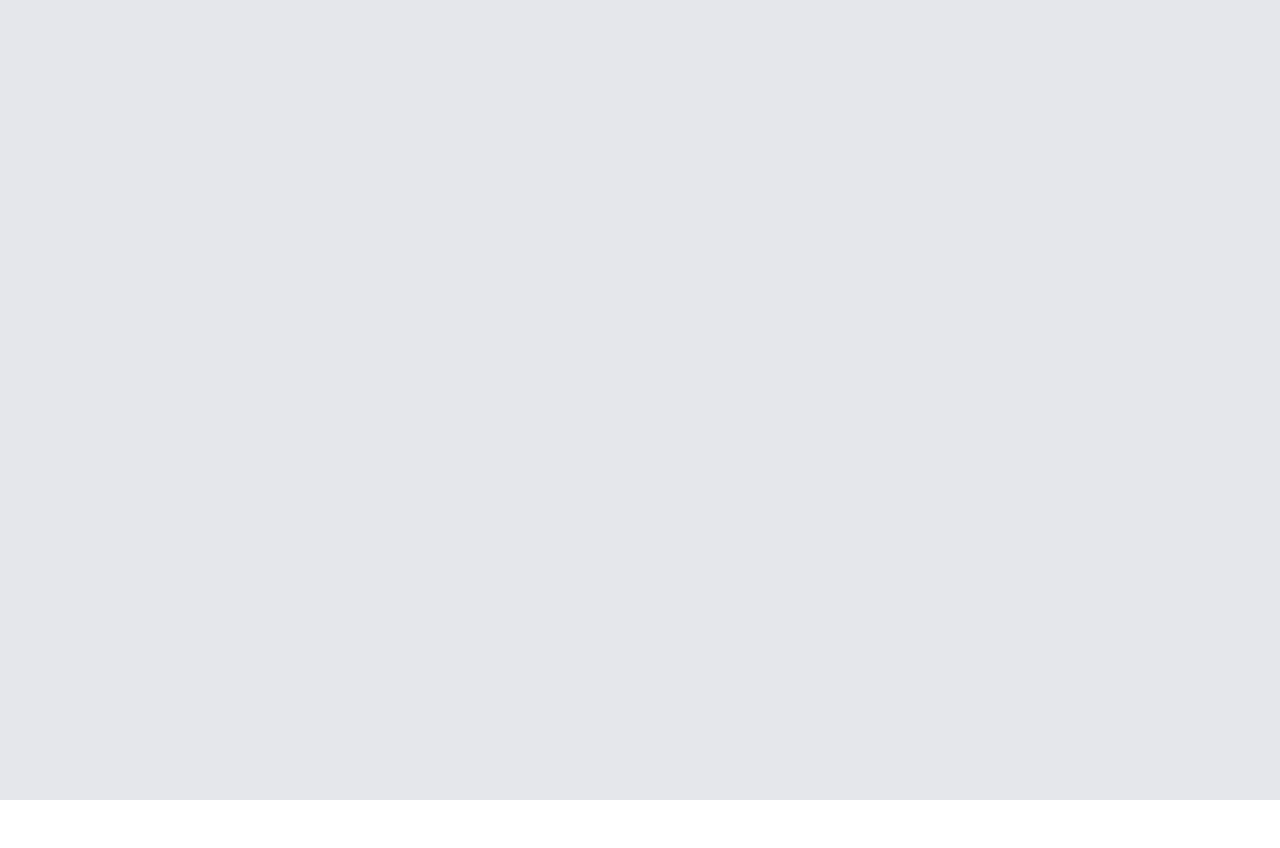
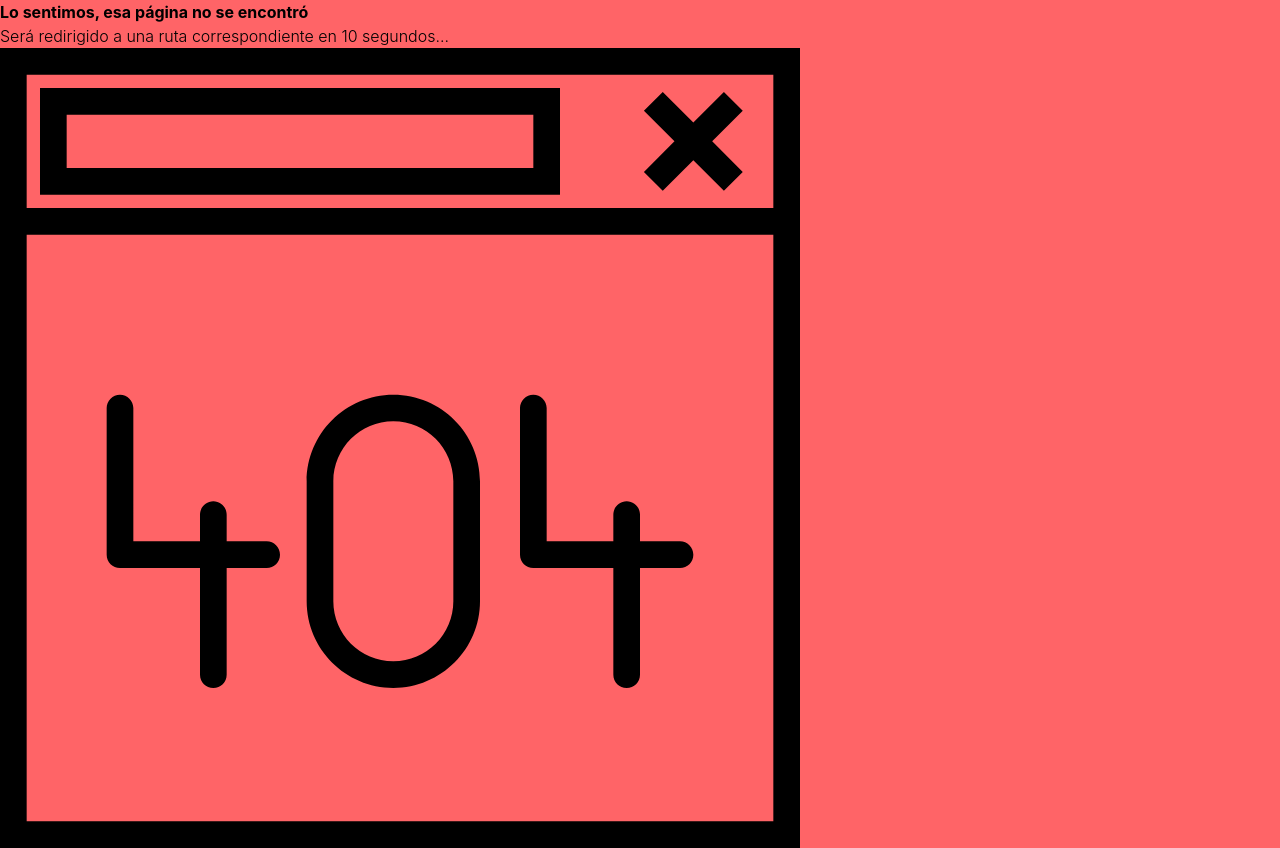
Before and after one commit to mateo-db/trabajo-practico-integrador-2, a React app in the folder frontend/: page / in a window 1280 px wide. Before the commit the page ends 800 px from the top, so only its background shows below. Built offline with nearby package versions, Linux system fonts and the light colour scheme; the HTML template or start-up script is replaced by a standard one.

Commit message:
feat: se implementó enrutamiento protegido de rutas privadas, públicas y wildcards

```diff
--- a/frontend/src/App.jsx
+++ b/frontend/src/App.jsx
@@ -1,8 +1,11 @@
 import React from 'react'
+import { AppRouter } from './router/AppRouter'
+
 
 export const App = () => {
   return (
-    <div className="bg-gray-200 p-4 min-h-screen flex items-center justify-center">
-    </div>
+    <>
+      <AppRouter />
+    </>
   )
 }
--- /dev/null
+++ b/frontend/src/router/AppRouter.jsx
@@ -0,0 +1,25 @@
+import { BrowserRouter, Routes, Route } from "react-router";
+import { LoginPage } from "../pages/LoginPage";
+import { RegisterPage } from "../pages/RegisterPage";
+import { HomePage } from "../pages/HomePage";
+import { ProtectedRoute } from "./ProtectedRoutes";
+import { PublicRoute } from "./PublicRoutes";
+import { NonRoute } from "./NonRoutes";
+
+
+export const AppRouter = () => {
+    return (
+        <BrowserRouter>
+            <Routes>
+                <Route element={<ProtectedRoute />}>
+                    <Route path="/home" element={<HomePage />}/>
+                </Route>
+                <Route element={<PublicRoute />}>
+                    <Route path="/login" element={<LoginPage />}/>
+                    <Route path="/register" element={<RegisterPage />}/>
+                </Route>
+                <Route path="*" element={<NonRoute />} />
+            </Routes>
+        </BrowserRouter>
+    )
+}
--- /dev/null
+++ b/frontend/src/router/NonRoutes.jsx
@@ -0,0 +1,42 @@
+import { Navigate } from "react-router"
+import { useEffect } from 'react'
+
+export const NonRoute = () => { //componente evaluador que redirige a la página que corresponda según el estado de
+// sesión cuando se acceda a una URL inexistente.
+    useEffect(() => {
+        setTimeout(() => {
+            const isLogged = localStorage.getItem('isLogged')
+            if (isLogged !== "true") {
+                <Navigate to="/login"/> // si el usuario no está logueado, no puede acceder a ruta privada home y es redirigido al login
+            } else {
+                //si el usuario si está logueado, es redirigido a home sin posibilidad de acceder a rutas públicas como login y registro
+                <Navigate to="/home"/>
+            }
+        }, 10000);
+    }, []) //array de dependencias vacío, para que el efecto (en este caso el timer) se ejecuta una única vez cuando el componente se monte
+
+
+    return (
+        <div className="bg-red-400">
+            <h2 className="text-black font-bold">Lo sentimos, esa página no se encontró</h2>
+            <h3 className="text-black font-light font-stretch-50%">Será redirigido a una ruta correspondiente en 10 segundos...</h3>
+            <svg fill="#000000" height="800px" width="800px" version="1.1" id="Capa_1" xmlns="http://www.w3.org/2000/svg" xmlns:xlink="http://www.w3.org/1999/xlink"
+                viewBox="0 0 60 60" xml:space="preserve">
+            <g>
+                <path d="M9,39h6v8c0,0.552,0.448,1,1,1s1-0.448,1-1v-8h3c0.552,0,1-0.448,1-1s-0.448-1-1-1h-3v-2c0-0.552-0.448-1-1-1s-1,0.448-1,1
+                    v2h-5V27c0-0.552-0.448-1-1-1s-1,0.448-1,1v11C8,38.552,8.448,39,9,39z"/>
+                <path d="M40,39h6v8c0,0.552,0.448,1,1,1s1-0.448,1-1v-8h3c0.552,0,1-0.448,1-1s-0.448-1-1-1h-3v-2c0-0.552-0.448-1-1-1
+                    s-1,0.448-1,1v2h-5V27c0-0.552-0.448-1-1-1s-1,0.448-1,1v11C39,38.552,39.448,39,40,39z"/>
+                <path d="M29.5,48c3.584,0,6.5-2.916,6.5-6.5v-9c0-3.584-2.916-6.5-6.5-6.5S23,28.916,23,32.5v9C23,45.084,25.916,48,29.5,48z
+                    M25,32.5c0-2.481,2.019-4.5,4.5-4.5s4.5,2.019,4.5,4.5v9c0,2.481-2.019,4.5-4.5,4.5S25,43.981,25,41.5V32.5z"/>
+                <path d="M0,0v14v46h60V14V0H0z M2,2h56v10H2V2z M58,58H2V14h56V58z"/>
+                <polygon points="54.293,3.293 52,5.586 49.707,3.293 48.293,4.707 50.586,7 48.293,9.293 49.707,10.707 52,8.414 54.293,10.707
+                    55.707,9.293 53.414,7 55.707,4.707 	"/>
+                <path d="M3,11h39V3H3V11z M5,5h35v4H5V5z"/>
+            </g>
+            </svg>
+        </div>
+
+    )
+    //esto será para una ruta que no estará envuelta ni por PublicRoute ni PrivateRoute, sino una propia ruta a la altura de la raiz global Routes que tenga como path="*" (para atrapar a cualquier URL inexistente que no coincide con ninguno real) y que retornará este componente
+}
--- /dev/null
+++ b/frontend/src/router/ProtectedRoutes.jsx
@@ -0,0 +1,14 @@
+import { Navigate, Outlet } from "react-router" //importamos herramientas de react router
+//usamos navigate en lugar de instancia activa de useNavigate ya que
+//useNavigate es un hook que se usa después de que le usuario haga algo durante un evento o lógica, navigate es solo un componente que redirige automaticamente bajo ciertas condiciones actuales (rutas a las que el usuario no debería poder acceder en ese momento, URL inexistente, etc)
+
+export const ProtectedRoute = () => {
+    const isLogged = localStorage.getItem('isLogged') //obtenemos valor de key en el localStorage
+
+    if (isLogged !== "true") { //si ese valor de isLogged NO es igual al string "true", se lo redirige hacia otro lugar
+        <Navigate to="/login"/>
+    }
+
+    return <Outlet /> //si el valor de isLogged es true (lo que significa que está logueado), se lo deja pasar al outlet
+    //el outlet o salida en este caso siendo la ruta que está protegida en AppRouter (home)
+}
--- /dev/null
+++ b/frontend/src/router/PublicRoutes.jsx
@@ -0,0 +1,12 @@
+import { Navigate, Outlet } from "react-router";
+
+export const PublicRoute = () => {
+    const isLogged = localStorage.getItem("isLogged")
+
+    if (isLogged === "true") { //si el usuario SI está logueado correctamente, redirigimos hacia home sin la posibilidad de que acceda a las páginas públicas que no debería poder acceder una vez que está logueado (login o registro)
+        <Navigate to="/home"/>
+    }
+
+    return <Outlet /> //si el usuario no está logueado correctamente, si puede acceder al outlet que en este caso será las rutas públicas login y registro en AppRouter
+
+}
```
Also changed, not shown: frontend/src/assets/svg/error-page-svgrepo-com.svg (added).
